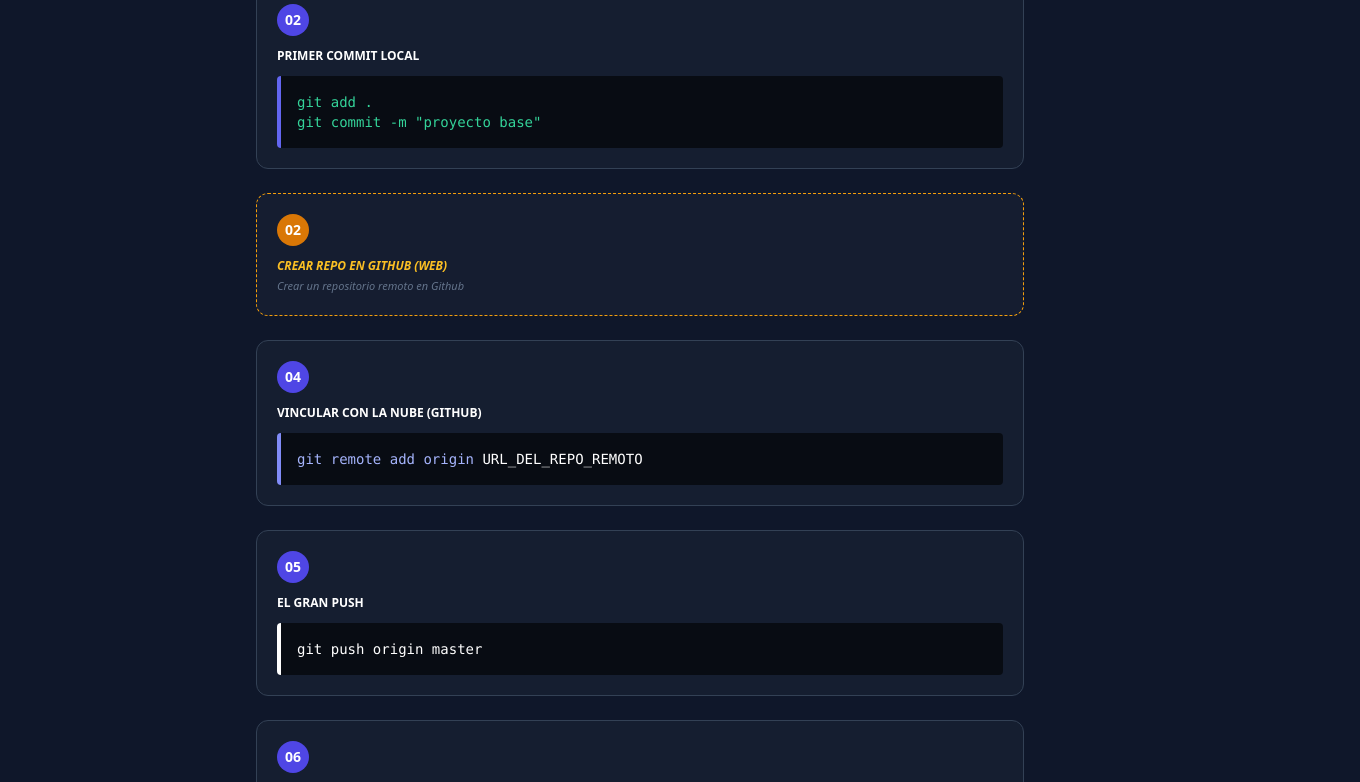
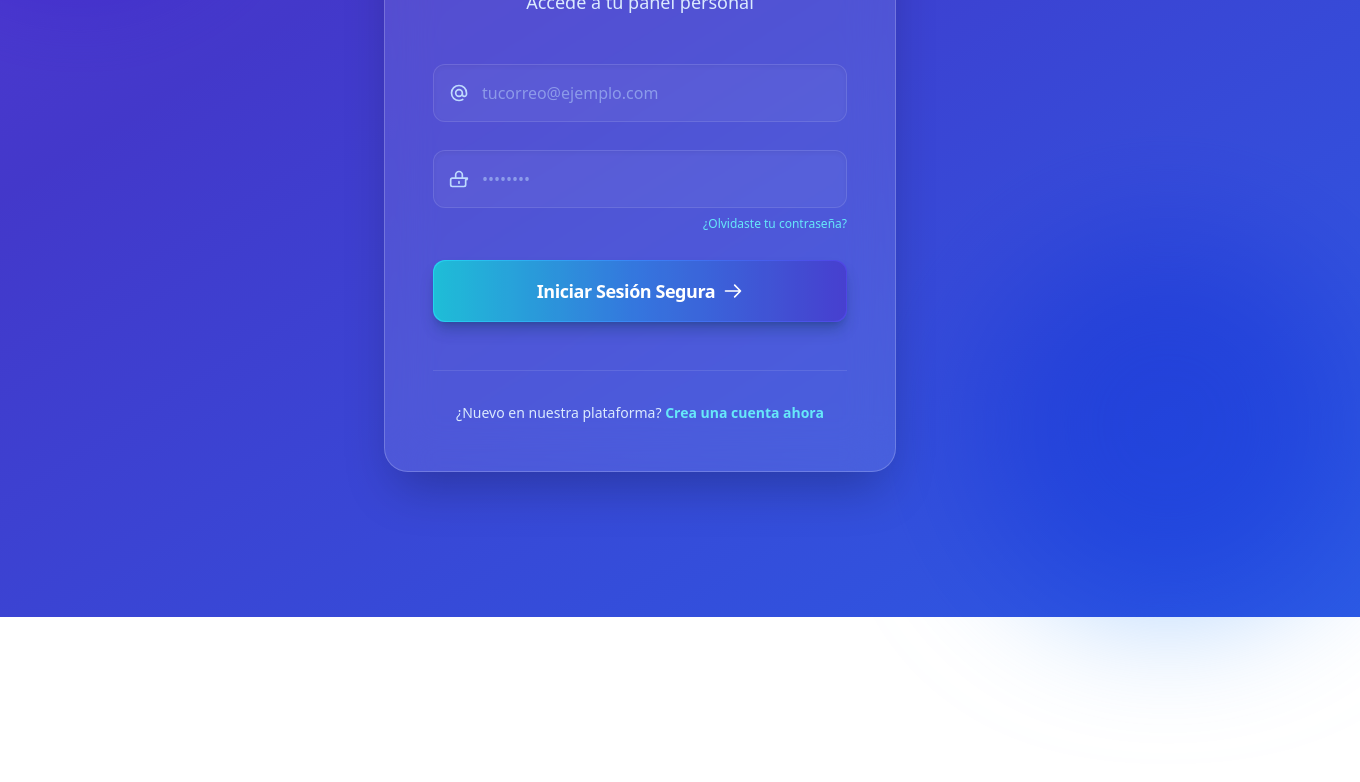
Before and after one commit to luisolascoagadiaz/landing-cmds-git-github, a plain HTML site: page index.html in a window 1280 px wide. Shown: the part 263-1045 px from the top of the page, 1360 px wide, since content can reach past the window. After the commit the page ends 880 px from the top, so only its background shows below. Drawn offline with nearby package versions, Linux system fonts and the light colour scheme.

Commit message:
Agregamos el diseño del Login

```diff
--- a/index.html
+++ b/index.html
@@ -1,65 +1,101 @@
-
 <!DOCTYPE html>
 <html lang="es">
 <head>
     <meta charset="UTF-8">
     <meta name="viewport" content="width=device-width, initial-scale=1.0">
     <script src="https://cdn.tailwindcss.com"></script>
-    <title>Cmds Git y GitHub</title>
+    <title>Login Premium - Experiencia Visual</title>
+    <style>
+        /* Animación sutil para el fondo */
+        @keyframes gradientBG {
+            0% { background-position: 0% 50%; }
+            50% { background-position: 100% 50%; }
+            100% { background-position: 0% 50%; }
+        }
+        .animate-gradient {
+            background-size: 200% 200%;
+            animation: gradientBG 15s ease infinite;
+        }
+    </style>
 </head>
-<body class="bg-slate-900 text-slate-200 p-4">
-    <main class="max-w-3xl mx-auto">
-        <div class="bg-slate-800/40 border border-slate-700 rounded-xl p-5 mb-6">
-            <div class="bg-indigo-600 text-white w-8 h-8 rounded-full flex items-center justify-center font-bold text-sm mb-3">01</div>
-            <h3 class="font-bold text-white uppercase text-xs">Inicializar Proyecto</h3>
-            <div class="bg-black/60 p-4 rounded font-mono text-emerald-400 text-sm border-l-4 border-indigo-500 mt-3">
-                mkdir proyecto-git<br>
-                cd proyecto-git <br>
-                git init
+<body class="bg-gradient-to-br from-violet-600 via-indigo-700 to-blue-600 animate-gradient flex items-center justify-center min-h-screen p-4 relative overflow-hidden">
+
+    <div class="absolute -top-20 -left-20 w-80 h-80 bg-purple-500 rounded-full mix-blend-multiply filter blur-3xl opacity-30 animate-pulse"></div>
+    <div class="absolute -bottom-20 -right-20 w-96 h-96 bg-blue-400 rounded-full mix-blend-multiply filter blur-3xl opacity-30 animate-pulse delay-1000"></div>
+
+    <div class="relative bg-white/10 backdrop-blur-xl p-10 md:p-12 rounded-3xl shadow-2xl w-full max-w-lg border border-white/20 z-10">
+
+        <div class="text-center mb-12">
+            <div class="mx-auto w-16 h-16 bg-gradient-to-tr from-cyan-400 to-blue-500 rounded-full flex items-center justify-center shadow-lg mb-6 ring-4 ring-white/10">
+                <svg class="w-9 h-9 text-white" fill="none" stroke="currentColor" viewBox="0 0 24 24">
+                    <path stroke-linecap="round" stroke-linejoin="round" stroke-width="2" d="M12 11c0 3.517-1.009 6.799-2.753 9.571m-3.44-2.04l.054-.09A10.003 10.003 0 0012 3c1.78 0 3.442.533 4.834 1.454M19.897 15.105a10.002 10.002 0 01-2.012 5.392M16.198 19.24c.731-.112 1.43-.283 2.091-.502M16.05 4.972A9.986 9.986 0 0115 12c0 2.21-.896 4.21-2.344 5.658M9 12c0-1.657 1.343-3 3-3s3 1.343 3 3-1.343 3-3 3-3-1.343-3-3z"></path>
+                </svg>
             </div>
+            <h1 class="text-4xl font-extrabold text-white tracking-tighter">Bienvenido</h1>
+            <p class="text-blue-100 text-lg mt-2 font-light">Accede a tu panel personal</p>
         </div>
 
-        <div class="bg-slate-800/40 border border-slate-700 rounded-xl p-5 mb-6">
-            <div class="bg-indigo-600 text-white w-8 h-8 rounded-full flex items-center justify-center font-bold text-sm mb-3">02</div>
-            <h3 class="font-bold text-white uppercase text-xs">Primer commit local</h3>
-            <div class="bg-black/60 p-4 rounded font-mono text-emerald-400 text-sm border-l-4 border-indigo-500 mt-3">
-                git add .<br>
-                git commit -m "proyecto base"
+        <form action="#" class="space-y-7">
+            <div class="relative group">
+                <label for="email" class="absolute -top-3 left-4 bg-violet-700/50 backdrop-blur-sm px-2 text-xs font-medium text-blue-100 rounded-full opacity-0 group-focus-within:opacity-100 transition-opacity duration-300">
+                    Correo Electrónico
+                </label>
+                <div class="absolute inset-y-0 left-0 pl-4 flex items-center pointer-events-none text-blue-200">
+                    <svg class="w-5 h-5" fill="none" stroke="currentColor" viewBox="0 0 24 24"><path stroke-linecap="round" stroke-linejoin="round" stroke-width="2" d="M16 12a4 4 0 10-8 0 4 4 0 008 0zm0 0v1.5a2.5 2.5 0 005 0V12a9 9 0 10-9 9m4.5-1.206a8.959 8.959 0 01-4.5 1.207"></path></svg>
+                </div>
+                <input
+                    type="email"
+                    id="email"
+                    placeholder="tucorreo@ejemplo.com"
+                    class="w-full pl-12 pr-4 py-4 rounded-xl bg-white/5 border border-white/10 text-white placeholder:text-blue-200/50 focus:outline-none focus:ring-2 focus:ring-cyan-300 focus:bg-white/10 transition duration-300 shadow-inner"
+                    required
+                >
             </div>
+
+            <div>
+                <div class="relative group">
+                    <label for="password" class="absolute -top-3 left-4 bg-violet-700/50 backdrop-blur-sm px-2 text-xs font-medium text-blue-100 rounded-full opacity-0 group-focus-within:opacity-100 transition-opacity duration-300">
+                        Contraseña
+                    </label>
+                    <div class="absolute inset-y-0 left-0 pl-4 flex items-center pointer-events-none text-blue-200">
+                        <svg class="w-5 h-5" fill="none" stroke="currentColor" viewBox="0 0 24 24"><path stroke-linecap="round" stroke-linejoin="round" stroke-width="2" d="M12 15v2m-6 4h12a2 2 0 002-2v-6a2 2 0 002-2H4a2 2 0 00-2 2v6a2 2 0 002 2zm10-10V7a4 4 0 00-8 0v4h8z"></path></svg>
+                    </div>
+                    <input
+                        type="password"
+                        id="password"
+                        placeholder="••••••••"
+                        class="w-full pl-12 pr-4 py-4 rounded-xl bg-white/5 border border-white/10 text-white placeholder:text-blue-200/50 focus:outline-none focus:ring-2 focus:ring-cyan-300 focus:bg-white/10 transition duration-300 shadow-inner"
+                        required
+                    >
+                </div>
+                <div class="flex justify-end mt-2">
+                    <a href="#" class="text-xs font-medium text-cyan-300 hover:text-cyan-200 transition">¿Olvidaste tu contraseña?</a>
+                </div>
+            </div>
+
+            <button
+                type="submit"
+                class="w-full relative group overflow-hidden bg-gradient-to-r from-cyan-400 via-blue-500 to-indigo-600 p-px rounded-xl shadow-lg shadow-cyan-950/30 hover:shadow-cyan-500/50 transition-all duration-300 active:scale-[0.98]"
+            >
+                <div class="bg-gray-950/10 group-hover:bg-transparent py-4 rounded-xl transition duration-300">
+                    <span class="relative text-white font-bold text-lg tracking-tight flex items-center justify-center gap-2">
+                        Iniciar Sesión Segura
+                        <svg class="w-5 h-5 group-hover:translate-x-1 transition-transform" fill="none" stroke="currentColor" viewBox="0 0 24 24"><path stroke-linecap="round" stroke-linejoin="round" stroke-width="2" d="M14 5l7 7m0 0l-7 7m7-7H3"></path></svg>
+                    </span>
+                </div>
+            </button>
+        </form>
+
+        <div class="mt-12 pt-8 border-t border-white/10 text-center relative">
+            <p class="text-sm text-blue-100">
+                ¿Nuevo en nuestra plataforma?
+                <a href="#" class="font-semibold text-cyan-300 hover:text-cyan-100 transition group relative inline-block">
+                    Crea una cuenta ahora
+                    <span class="absolute bottom-0 left-0 w-full h-0.5 bg-cyan-300 transform scale-x-0 group-hover:scale-x-100 transition-transform duration-300"></span>
+                </a>
+            </p>
         </div>
+    </div>
 
-        <div class="bg-slate-800/40 border border-dashed border-amber-500 rounded-xl p-5 mb-6">
-            <div class="bg-amber-600 text-white w-8 h-8 rounded-full flex items-center justify-center font-bold text-sm mb-3">02</div>
-            <h3 class="font-bold text-amber-400 uppercase text-xs italic text-sm">Crear repo en Github (Web)</h3>
-            <p class="text-slate-500 text-[11px] mt-1 italic">Crear un repositorio remoto en Github</p>
-        </div>
-
-        <div class="bg-slate-800/40 border border-slate-700 rounded-xl p-5 mb-6">
-            <div class="bg-indigo-600 text-white w-8 h-8 rounded-full flex items-center justify-center font-bold text-sm mb-3">04</div>
-            <h3 class="font-bold text-white uppercase text-xs">Vincular con la nube (github)</h3>
-            <div class="bg-black/60 p-4 rounded font-mono text-indigo-300 text-sm border-l-4 border-indigo-400 mt-3">
-                git remote add origin <span class="text-white">URL_DEL_REPO_REMOTO</span>
-            </div>
-        </div>
-
-        <div class="bg-slate-800/40 border border-slate-700 rounded-xl p-5 mb-6">
-            <div class="bg-indigo-600 text-white w-8 h-8 rounded-full flex items-center justify-center font-bold text-sm mb-3">05</div>
-            <h3 class="font-bold text-white uppercase text-xs">El gran push</h3>
-            <div class="bg-black/60 p-4 rounded font-mono text-indigo-300 text-sm border-l-4 border-white mt-3">
-                <span class="text-white">git push origin master</span>
-            </div>
-        </div>
-
-        <div class="bg-slate-800/40 border border-slate-700 rounded-xl p-5 mb-6">
-            <div class="bg-indigo-600 text-white w-8 h-8 rounded-full flex items-center justify-center font-bold text-sm mb-3">06</div>
-            <h3 class="font-bold text-white uppercase text-xs">Actualización (Nuevos cambios)</h3>
-            <div class="bg-black/60 p-4 rounded font-mono text-emerald-400 text-sm border-l-4 border-indigo-500 mt-3">
-                git add .<br>
-                git commit -m "nuevo cambio" <br>
-                git push origin master
-            </div>
-        </div>
-
-    </main>
 </body>
 </html>
```
